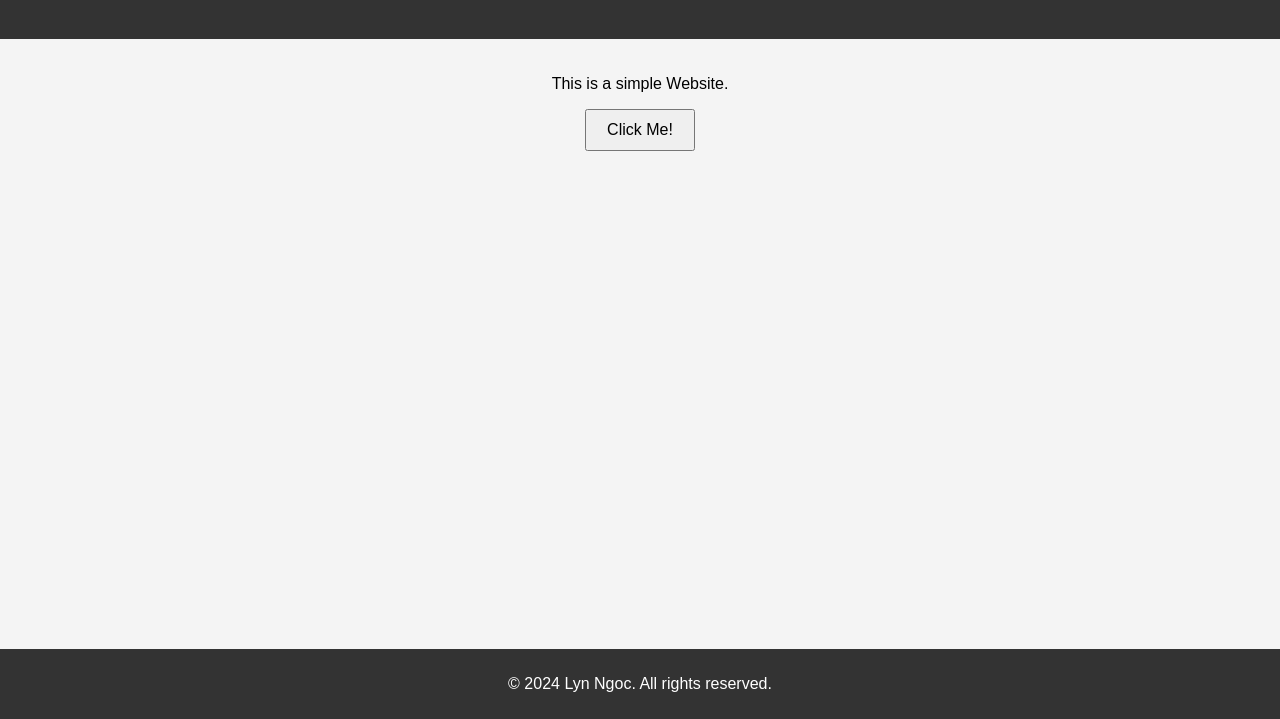
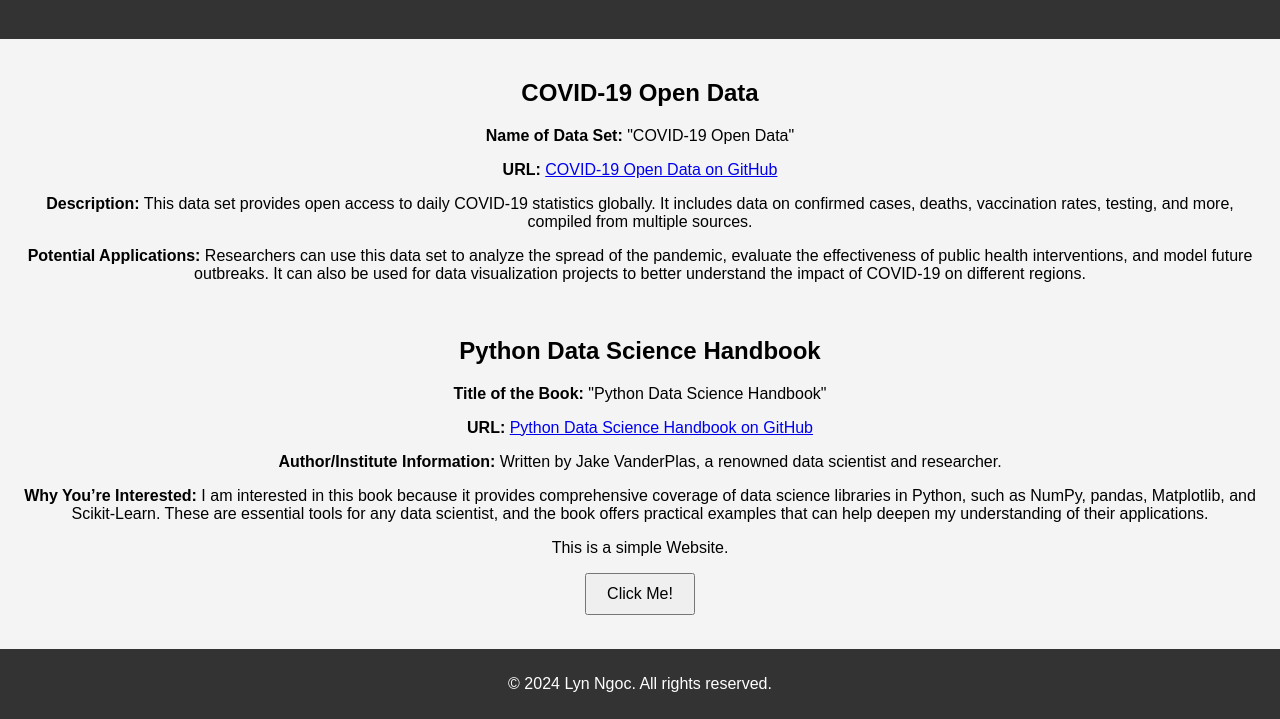
Before and after one commit to lngoc/lynngoc.github.io, a plain HTML site: page index.html in a window 1280 px wide. Shown: the part 81-800 px from the top of the page. Drawn offline with Linux system fonts and the light colour scheme.

Commit message:
Update index.html

```diff
--- a/index.html
+++ b/index.html
@@ -12,6 +12,30 @@
         <h1>Welcome to Lyn Ngoc Github Page</h1>
     </header>
     <main>
+         <h2>COVID-19 Open Data</h2>
+    <p><strong>Name of Data Set:</strong> "COVID-19 Open Data"</p>
+
+    <p><strong>URL:</strong> <a href="https://github.com/path/to/dataset">COVID-19 Open Data on GitHub</a></p>
+
+    <p><strong>Description:</strong> This data set provides open access to daily COVID-19 statistics globally. It includes data on confirmed cases, deaths, vaccination rates, testing, and more, compiled from multiple sources.</p>
+
+
+    <p><strong>Potential Applications:</strong> Researchers can use this data set to analyze the spread of the pandemic, evaluate the effectiveness of public health interventions, and model future outbreaks. It can also be used for data visualization projects to better understand the impact of COVID-19 on different regions.</p>
+</body>
+
+<br>
+    <h2>Python Data Science Handbook</h2>
+
+    <p><strong>Title of the Book:</strong> "Python Data Science Handbook"</p>
+
+    <p><strong>URL:</strong>
+        <a href="https://github.com/jakevdp/PythonDataScienceHandbook" target="_blank">Python Data Science Handbook on GitHub</a>
+    </p>
+
+    <p><strong>Author/Institute Information:</strong> Written by Jake VanderPlas, a renowned data scientist and researcher.</p>
+
+    <p><strong>Why You’re Interested:</strong> I am interested in this book because it provides comprehensive coverage of data science libraries in Python, such as NumPy, pandas, Matplotlib, and Scikit-Learn. These are essential tools for any data scientist, and the book offers practical examples that can help deepen my understanding of their applications.</p>
+
         <p>This is a simple Website.</p>
         <button id="alertButton">Click Me!</button>
     </main>
```
